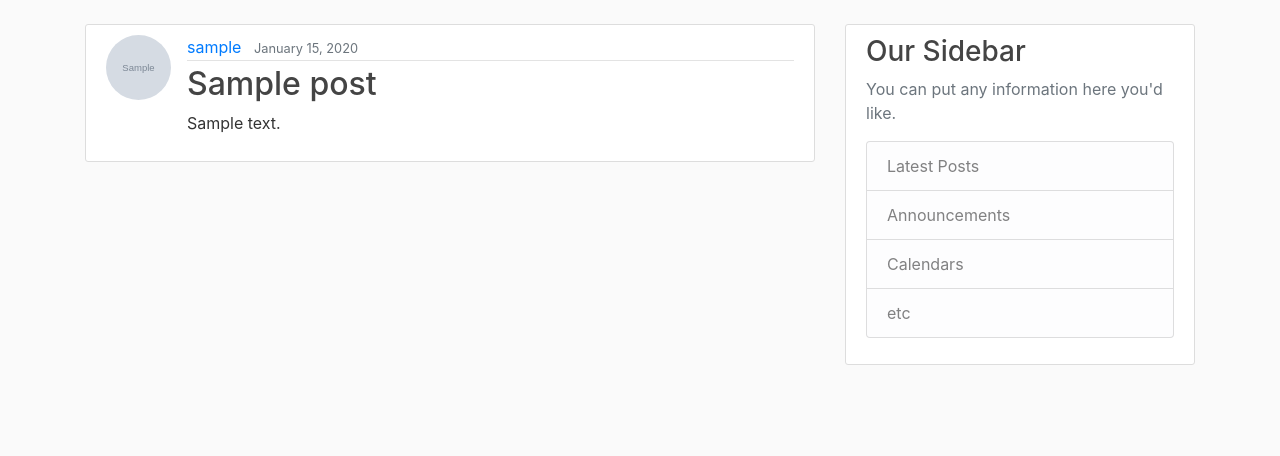
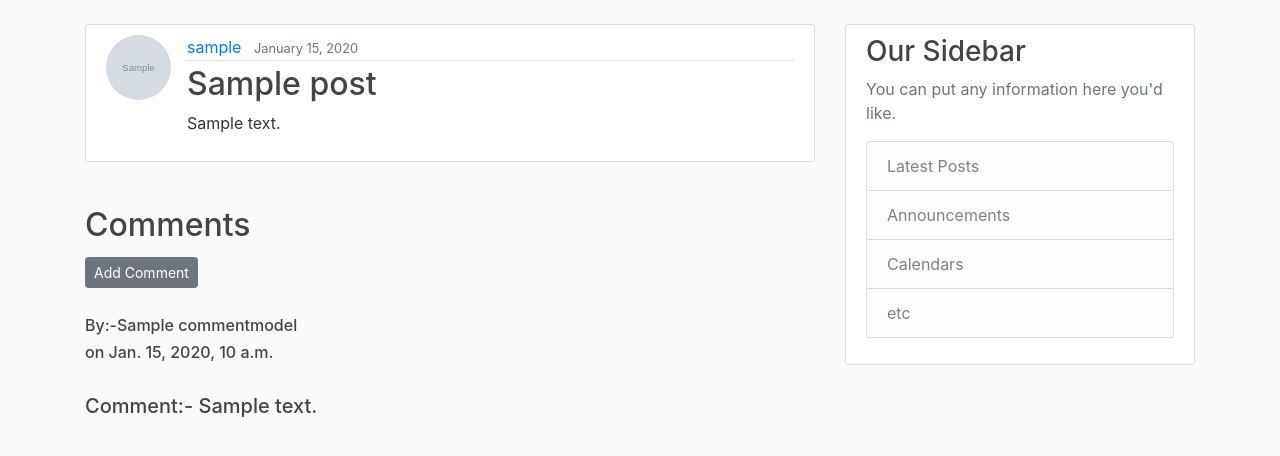
Before and after one commit to MayankVerma007/CCBLOGTASK, a Django app: page /post/1/ in a window 1280 px wide. Shown: the part 56-512 px from the top of the page. Run offline with Django 3.2, Linux system fonts and the light colour scheme; tables that the repository leaves empty hold one stand-in row (values such as "Sample post"); grey boxes marked "Sample" are stand-in pictures; some libraries are stand-ins or nearby versions.

Commit message:
commit message

```diff
--- a/django_project/blog/admin.py
+++ b/django_project/blog/admin.py
@@ -1,4 +1,5 @@
 from django.contrib import admin
-from .models import Post
+from .models import Post,CommentModel
 
 admin.site.register(Post)
+admin.site.register(CommentModel)
--- a/django_project/blog/models.py
+++ b/django_project/blog/models.py
@@ -14,3 +14,14 @@ class Post(models.Model):
 
 	def get_absolute_url(self):
 		return reverse('post-detail', kwargs={'pk': self.pk})
+class CommentModel(models.Model):
+    name = models.CharField(max_length = 100)
+    body = models.TextField()
+    post = models.ForeignKey(Post, related_name="comments", on_delete=models.CASCADE)
+    date_added = models.DateTimeField(default=timezone.now)
+
+    def __str__(self):
+        return f"Comment by Name: {self.name}"
+
+    def get_absolute_url(self):
+        return reverse('post-detail', kwargs={'pk': self.post.pk})
--- a/django_project/blog/templates/blog/post_detail.html
+++ b/django_project/blog/templates/blog/post_detail.html
@@ -17,4 +17,25 @@
       <p class="article-content">{{ object.content }}</p>
       </div>
   </article>
+  <br>
+  <div>
+    <h2>Comments</h2>
+    <div>
+              <a class="btn btn-secondary btn-sm mt-1 mb-1" href="{% url 'post-comment' object.id %}">Add Comment</a>
+        </div>
+        <br>
+        <div>
+          {% for comment in post.comments.all %}
+        <h6>
+         By:-{{ comment.name }}
+          </h6>
+       <h6> on {{ comment.date_added }}</h6>
+       <br>
+       <h5>Comment:-
+       {{ comment.body }}
+       </h5>
+       {% endfor %}
+        </div>
+
+  </div>
 {% endblock content %}
--- a/django_project/blog/urls.py
+++ b/django_project/blog/urls.py
@@ -1,5 +1,5 @@
 from django.urls import path
-from .views import PostListView, PostDetailView, PostCreateView,PostUpdateView,PostDeleteView,UserPostListView
+from .views import PostListView, PostDetailView, PostCreateView,PostUpdateView,PostDeleteView,UserPostListView,PostCommentView
 from . import views
 urlpatterns = [
     path('', PostListView.as_view(), name='blog-home'),
@@ -8,5 +8,6 @@ urlpatterns = [
     path('post/new/', PostCreateView.as_view(), name='post-create'),
     path('post/<int:pk>/update/', PostUpdateView.as_view(), name='post-update'),
     path('post/<int:pk>/delete/', PostDeleteView.as_view(), name='post-delete'),
+    path('post/<int:pk>/comment/', PostCommentView.as_view(), name= 'post-comment'),
     path('about/', views.about, name='blog-about'),
 ]
--- a/django_project/blog/views.py
+++ b/django_project/blog/views.py
@@ -2,7 +2,7 @@ from django.shortcuts import render, get_object_or_404
 from django.contrib.auth.mixins import LoginRequiredMixin, UserPassesTestMixin
 from django.contrib.auth.models import User
 from django.views.generic import ListView, DetailView, CreateView, UpdateView, DeleteView
-from .models import Post
+from .models import Post,CommentModel
 
 
 def home(request):
@@ -64,6 +64,16 @@ class PostDeleteView(LoginRequiredMixin, UserPassesTestMixin, DeleteView):
 			return True
 		return False
 
+class PostCommentView(CreateView):
+        model = CommentModel
+        fields = ['name','body']
+        template_name = 'blog/addcomment.html'
+
+        def form_valid(self, form):
+
+            form.instance.post_id = self.kwargs['pk']
+            return super().form_valid(form)
+
 
 def about(request):
 	return render(request,'blog/about.html',{'title':'About'})
--- a/django_project/users/forms.py
+++ b/django_project/users/forms.py
@@ -2,6 +2,7 @@ from django import forms
 from django.contrib.auth.models import User
 from django.contrib.auth.forms import UserCreationForm
 from .models import Profile
+
 
 class UserRegisterForm(UserCreationForm):
 	email = forms.EmailField()
```
Also changed, not shown: django_project/blog/forms.py (added, +12 -0 lines), django_project/blog/templates/blog/addcomment.html (added, +16 -0 lines), django_project/blog/migrations/0002_commentmodel.py (added), django_project/blog/migrations/0003_auto_20210417_2041.py (added), django_project/blog/migrations/0004_auto_20210417_2044.py (added), django_project/users/models.py (line endings or trailing spaces). Lines whose indentation alone changed are shown as unchanged.
